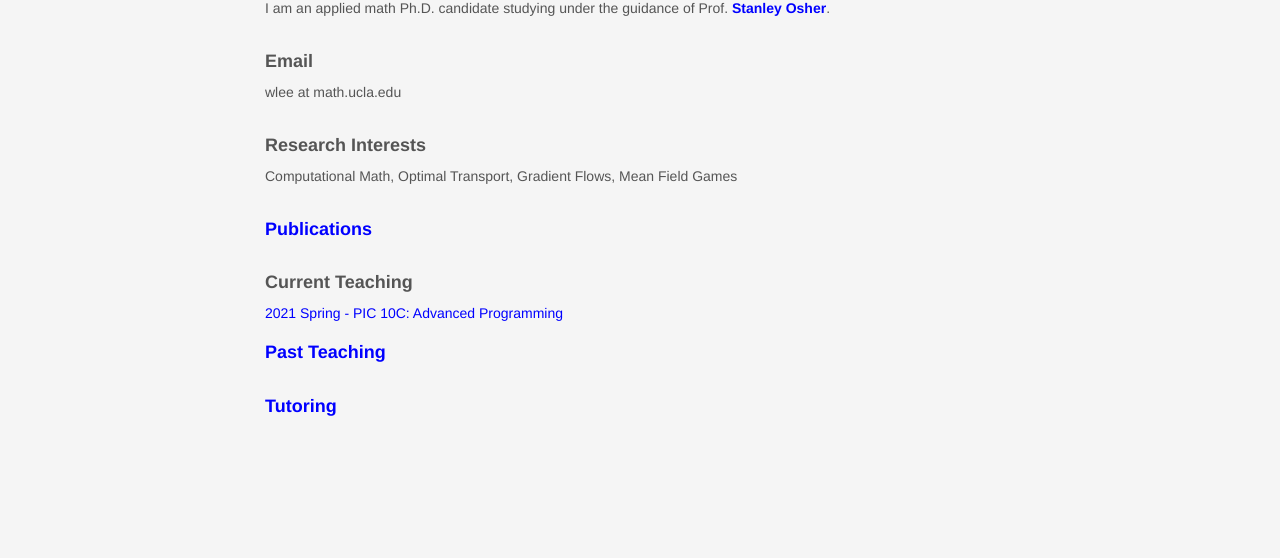
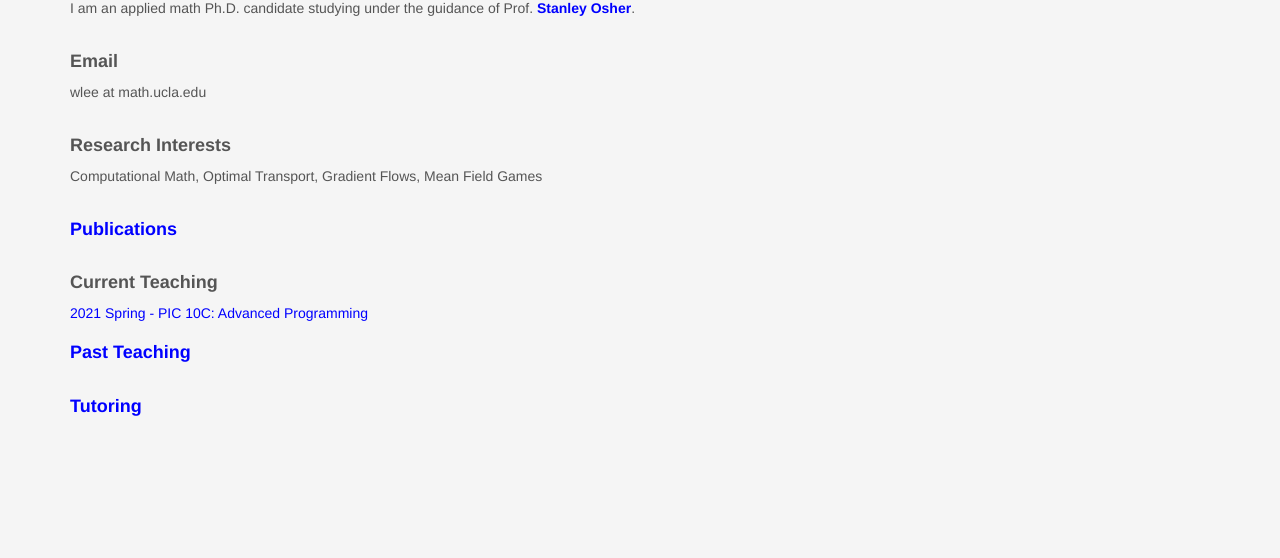
Before and after one commit to wonjunee/wonjunee.github.io, a plain HTML site: page index.html in a window 1280 px wide. Shown: the part 242-800 px from the top of the page. Drawn offline with nearby package versions, Linux system fonts and the light colour scheme.

Commit message:
wdith modified

```diff
--- a/index.html
+++ b/index.html
@@ -16,8 +16,7 @@
 
     <div class="container bg-3 text-left">
         <div class="row">
-            <div class="col-md-2"></div>
-            <div class="col-md-6">
+            <div class="col-md-10">
                 <h3>Wonjun Lee</h3>
 <h4>Ph.D. Candidate</h4>
 <h5>Department of Mathematics </h5>
@@ -35,7 +34,6 @@
                 margin-top:20px;">
             </div>
 
-            <div class="col-md-2"></div>
 
             <!-- <div class="col-md-4"> </div> -->
         </div>
@@ -45,11 +43,9 @@
 
     <div class="container bg-3 text-left">
         <div class="row">
-            <div class="col-md-2"></div>
-            <div class="col-md-8">
+            <div class="col-md-12">
                 <p> I am an applied math Ph.D. candidate studying under the guidance of Prof. <a href="https://www.math.ucla.edu/~sjo/"><b>Stanley Osher</b></a>. </p>
             </div>
-            <div class="col-md-2"></div>
         </div>
     </div>
 
@@ -57,12 +53,10 @@
 
     <div class="container bg-3 text-left">
         <div class="row">
-            <div class="col-md-2"></div>
-            <div class="col-md-8">
+            <div class="col-md-12">
                 <h4>Email</h4>
                 <p>wlee at math.ucla.edu</p>
             </div>
-            <div class="col-md-2"></div>
         </div>
     </div>
 
@@ -70,12 +64,10 @@
 
     <div class="container bg-3 text-left">
         <div class="row">
-            <div class="col-md-2"></div>
-            <div class="col-md-8">
+            <div class="col-md-12">
                 <h4>Research Interests</h4>
                 <p>Computational Math, Optimal Transport, Gradient Flows, Mean Field Games</p>
             </div>
-            <div class="col-md-2"></div>
         </div>
     </div>
 
@@ -84,11 +76,9 @@
 
     <div class="container bg-3 text-left">
         <div class="row">
-            <div class="col-md-2"></div>
-            <div class="col-md-8">
+            <div class="col-md-12">
                 <h4><a href="./publications">Publications</a></h4>
             </div>
-            <div class="col-md-2"></div>
         </div>
     </div>
 
@@ -99,22 +89,18 @@
 
     <div class="container bg-3 text-left">
         <div class="row">
-            <div class="col-md-2"></div>
-            <div class="col-md-8">
+            <div class="col-md-12">
                 <h4>Current Teaching</h4>
                 <p><a href="./pic10c_21s">2021 Spring - PIC 10C: Advanced Programming</a></p>
             </div>
-            <div class="col-md-2"></div>
         </div>
     </div>
 
     <div class="container bg-3 text-left">
         <div class="row">
-            <div class="col-md-2"></div>
-            <div class="col-md-8">
+            <div class="col-md-12">
                 <h4><a href="./past_teaching">Past Teaching</a></h4>
             </div>
-            <div class="col-md-2"></div>
         </div>
     </div>
 
@@ -123,11 +109,9 @@
 
     <div class="container bg-3 text-left">
         <div class="row">
-            <div class="col-md-2"></div>
-            <div class="col-md-8">
+            <div class="col-md-12">
                 <h4><a href="./tutoring">Tutoring</a></h4>
             </div>
-            <div class="col-md-2"></div>
         </div>
     </div>
 
```
Also changed, not shown: publications/index.html (+1 -3 lines), body.txt, publications/body.txt.
